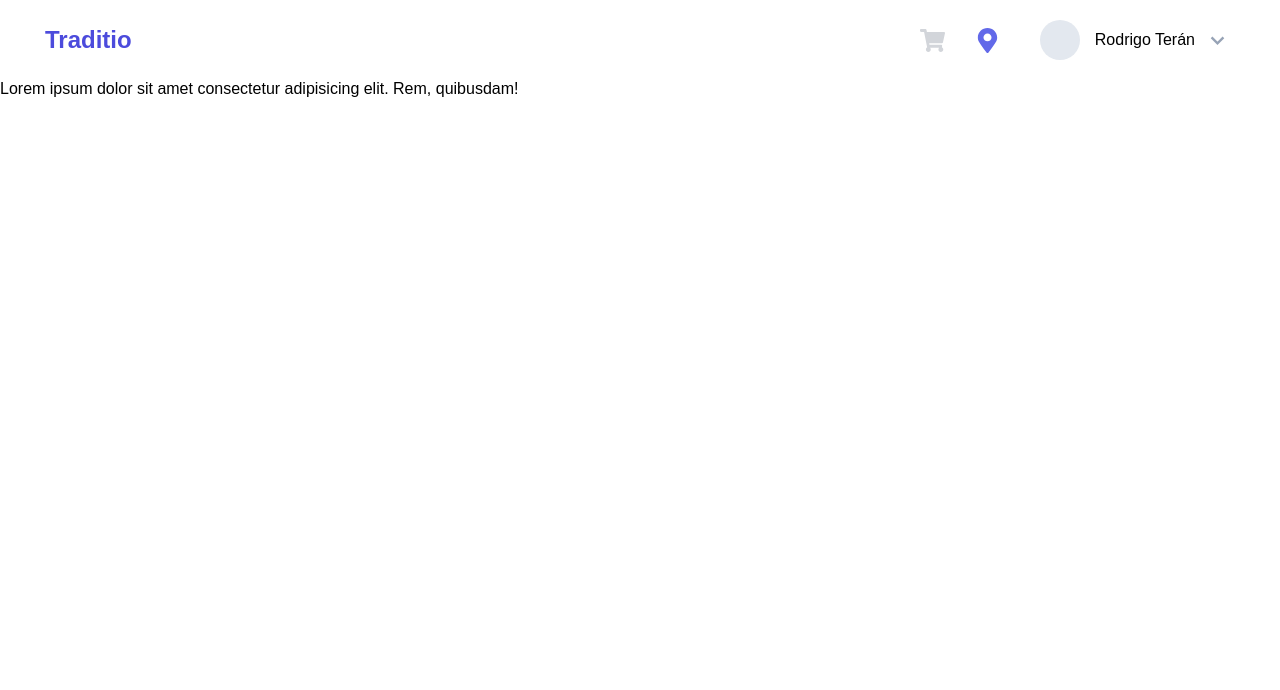
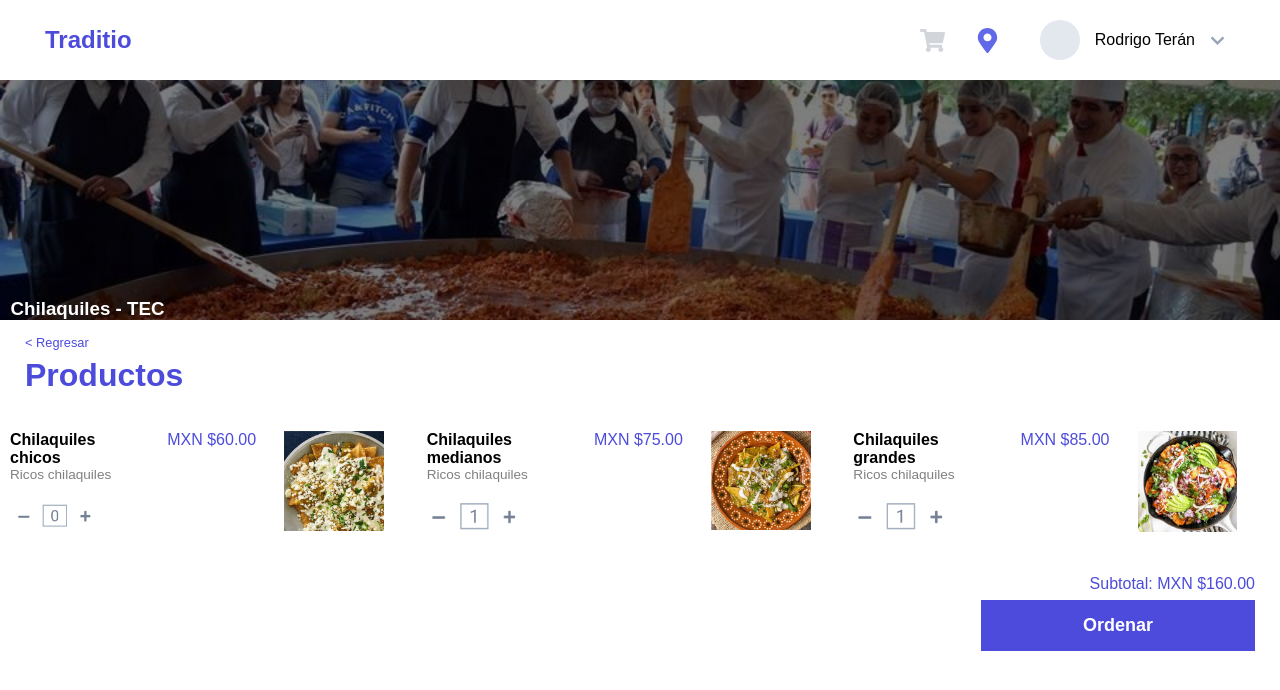
Before and after one commit to RodrigoTeran/Traditio, a plain HTML site: page order.html in a window 1280 px wide. Drawn offline with Linux system fonts and the light colour scheme.

Commit message:
add order

```diff
--- a/order.html
+++ b/order.html
@@ -32,9 +32,60 @@
             </div>
         </div>
     </nav>
-    <section>
-        Lorem ipsum dolor sit amet consectetur adipisicing elit. Rem, quibusdam!
-    </section>
+
+    <div id="divOne">
+        <div id="textOne">
+            <h3>Chilaquiles - TEC</h3>
+        </div>
+    </div>
+
+    <p id="ret"><br>< Regresar</p>
+    <h2 id="product">Productos<br><br></h2>
+
+    <div class="col">
+        <div class="col">
+            <div id="firstDiv">
+                <h4>Chilaquiles chicos<br></h4>
+                <p class="info">Ricos chilaquiles<br></p>
+                <img src="assets/Cant.png">
+            </div>
+            <div>
+                <p class="price">MXN $60.00</p>
+            </div>
+            <div>
+                <img src="assets/Peques.jfif">
+            </div>
+        </div>
+        <div class="col">
+           <div>
+                <h4>Chilaquiles medianos<br></h4>
+                <p class="info">Ricos chilaquiles<br></p>
+                <img src="assets/Cantidad.png">
+            </div>
+            <div>
+                <p class="price">MXN $75.00</p>
+            </div>
+            <div>
+                <img src="assets/Med.jpeg">
+            </div>
+        </div>
+        <div class="col">
+            <div>
+                <h4>Chilaquiles grandes<br></h4>
+                <p class="info">Ricos chilaquiles<br></p>
+                <img src="assets/Cantidad.png">
+            </div>
+            <div>
+                <p class="price">MXN $85.00</p>
+            </div>
+            <div>
+                <img src="assets/Grandes.jpeg">
+            </div>
+        </div>
+    </div>
+
+    <p id="orderTxt"><br><br>Subtotal: MXN $160.00</p>
+    <button id="order"><b>Ordenar</b></button>
 
 </body>
 
--- a/styles.css
+++ b/styles.css
@@ -108,6 +108,92 @@ nav button:hover {
     white-space: nowrap;
 }
 
+#ret {
+    color: var(--primary-color-600);
+    font-size: .8rem;
+    padding-left: 25px;
+    padding-bottom: 7px;
+}
+
+.price {
+    color: var(--primary-color-600);
+    font-size: 1rem;
+    padding-left: 25px;
+    padding-bottom: 7px;
+}
+
+#product {
+    font-weight: bold;
+    color: var(--primary-color-600);
+    font-size: 2rem;
+    padding-left: 25px;
+}
+
+.col {
+    display: grid;
+    grid-template-columns: 1fr 1fr 1fr;
+    vertical-align: middle;
+}
+
+.col img {
+    width: 70%;
+    height: auto;
+    object-fit: contain;
+    padding: auto;
+}
+
+.info {
+    color:gray;
+    font-size: .85rem;
+    padding-bottom: 15px;
+}
+
+#divOne{
+    width: 100%;
+    height: 30vh;
+
+    display: flex;
+    align-items: end;
+    justify-content: left;
+
+    background: linear-gradient(to bottom, rgb(0 0 0 / .5),rgb(0 0 0 / .5)),url("assets/ChilaquilesTec.jpg");
+    background-size: cover;
+    background-position: center;
+}
+
+#textOne{
+    width: 175px;
+    color: #ffff;
+    text-align: center;
+}
+
+#firstDiv {
+    padding-left: 10px;
+}
+
+#orderTxt {
+    text-align: right;
+    color: var(--primary-color-600);
+    font-size: 1rem;
+    padding-right: 25px;
+    padding-bottom: 7px;
+}
+
+#order {
+    background-color: var(--primary-color-600);
+    border: none;
+    float: right;
+    text-align: center;
+    color: white;
+    padding: 15px 102px;
+    margin-right: 25px;
+    font-size: 18px;
+}
+
+#order:hover {
+    background-color:#6269E9;
+  }
+
 @media screen and (max-width: 550px) {
     .user_name,
     .user img {
```
Also changed, not shown: map.html (+6 -2 lines), assets/Cant.png (added), assets/Cantidad.png (added), assets/ChilaquilesTec.jpg (added), assets/Grandes.jpeg (added), assets/Med.jpeg (added), assets/Peques.jfif (added), 3 other files.
